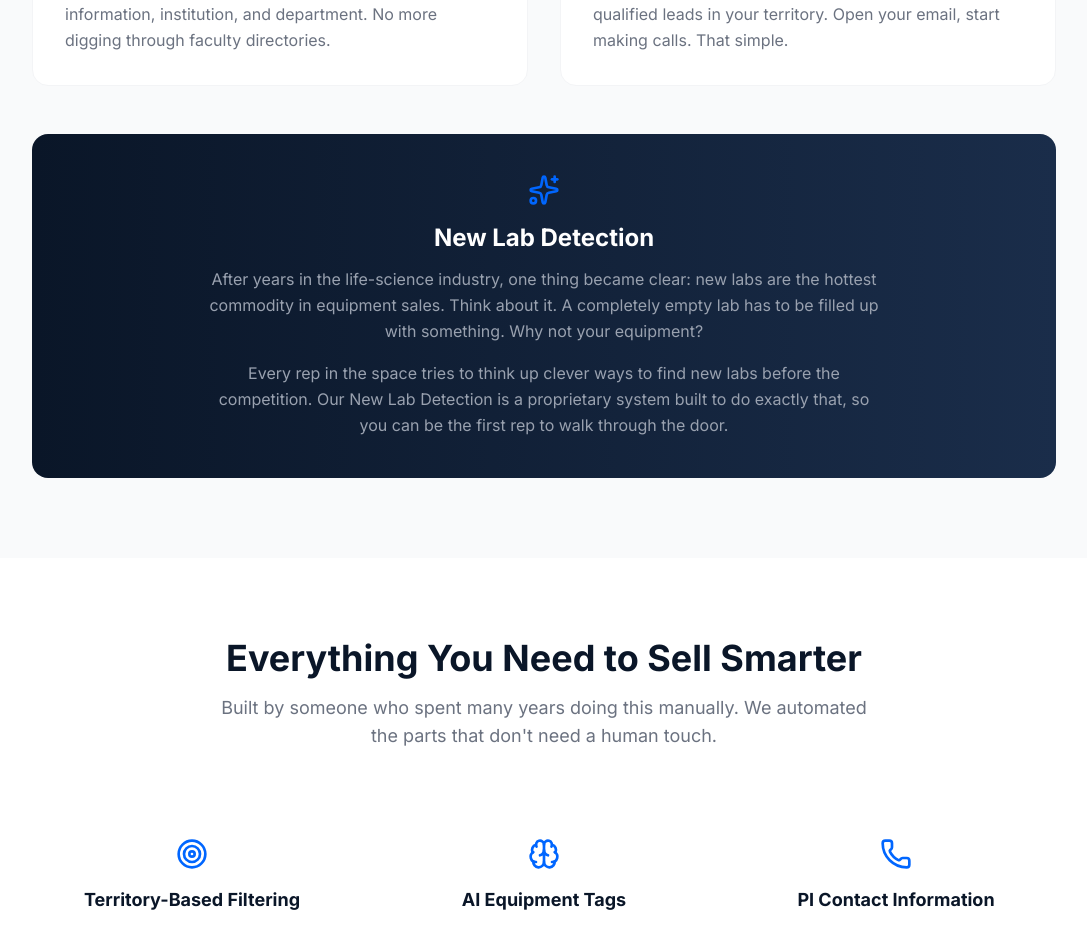
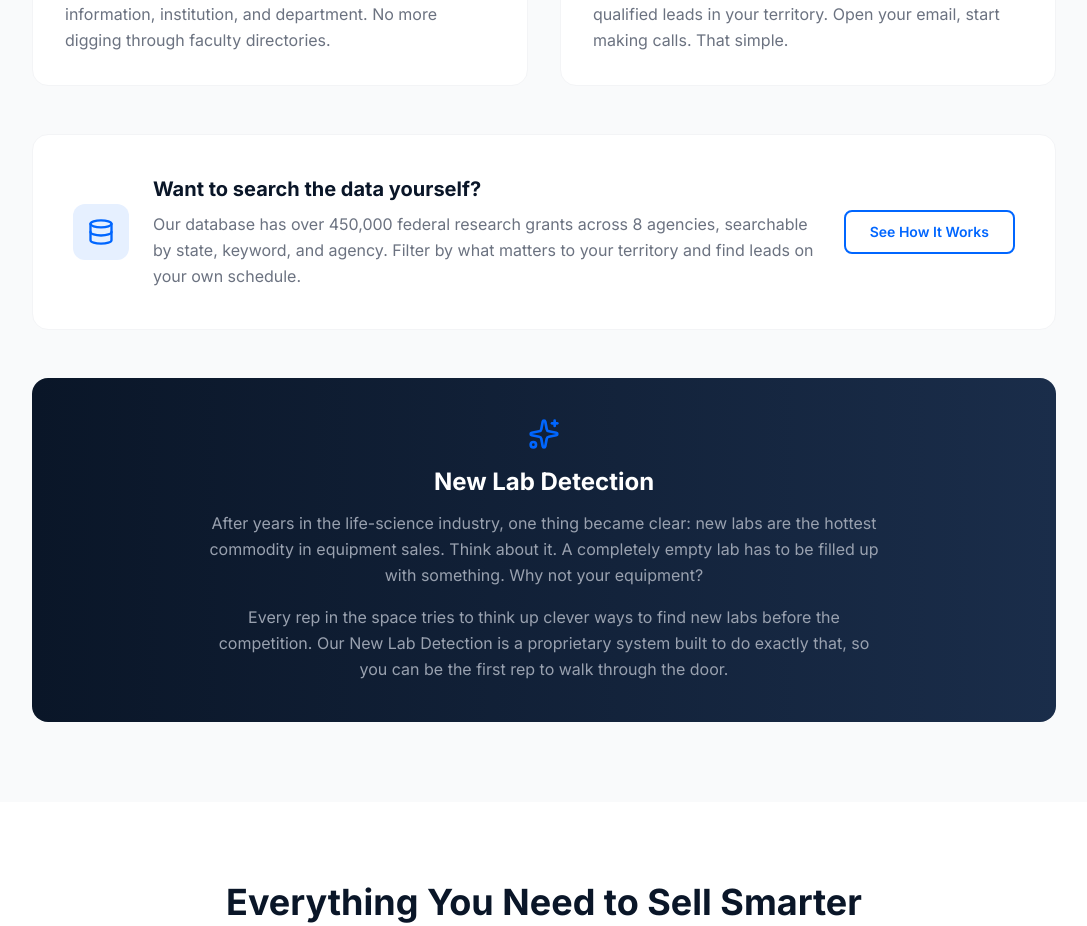
Before and after one commit to lableadmanager-bit/lableadspro-website, a Next.js app: page / in a window 1280 px wide. Shown: the part 2520-3446 px from the top of the page, without its empty margins (96-1183 px from the left). Built offline with nearby package versions, Linux system fonts and the light colour scheme.

Commit message:
Add database callout to How It Works section on homepage
Links to database guide, explains the self-serve search option
alongside the weekly email delivery flow

```diff
--- a/src/components/HowItWorks.tsx
+++ b/src/components/HowItWorks.tsx
@@ -1,4 +1,5 @@
-import { Search, Bot, ClipboardList, Mail, Sparkles } from "lucide-react";
+import { Search, Bot, ClipboardList, Mail, Sparkles, Database } from "lucide-react";
+import Link from "next/link";
 import { ReactNode } from "react";
 
 const steps: { number: string; icon: ReactNode; title: string; description: string }[] = [
@@ -67,6 +68,29 @@ export default function HowItWorks() {
           ))}
         </div>
 
+        {/* Database callout */}
+        <div className="mt-12 bg-white rounded-2xl p-8 md:p-10 border border-[var(--color-gray-100)] flex flex-col md:flex-row items-center gap-6">
+          <div className="flex-shrink-0">
+            <div className="w-14 h-14 bg-[var(--color-brand-light)] rounded-xl flex items-center justify-center">
+              <Database className="w-7 h-7 text-[var(--color-brand)]" />
+            </div>
+          </div>
+          <div className="flex-1 text-center md:text-left">
+            <h3 className="text-xl font-bold text-[var(--color-dark)] mb-2">
+              Want to search the data yourself?
+            </h3>
+            <p className="text-[var(--color-gray-500)] leading-relaxed">
+              Our database has over 450,000 federal research grants across 8 agencies, searchable by state, keyword, and agency. Filter by what matters to your territory and find leads on your own schedule.
+            </p>
+          </div>
+          <Link
+            href="/database/guides/how-to-use"
+            className="flex-shrink-0 text-sm font-semibold text-[var(--color-brand)] border-2 border-[var(--color-brand)] hover:bg-blue-50 px-6 py-2.5 rounded-lg transition-colors whitespace-nowrap"
+          >
+            See How It Works
+          </Link>
+        </div>
+
         {/* New Lab Detection Teaser */}
         <div className="mt-12 bg-gradient-to-r from-[var(--color-dark)] to-[#1a2d4a] rounded-2xl p-8 md:p-10 text-center">
           <div className="flex justify-center mb-4">
```
